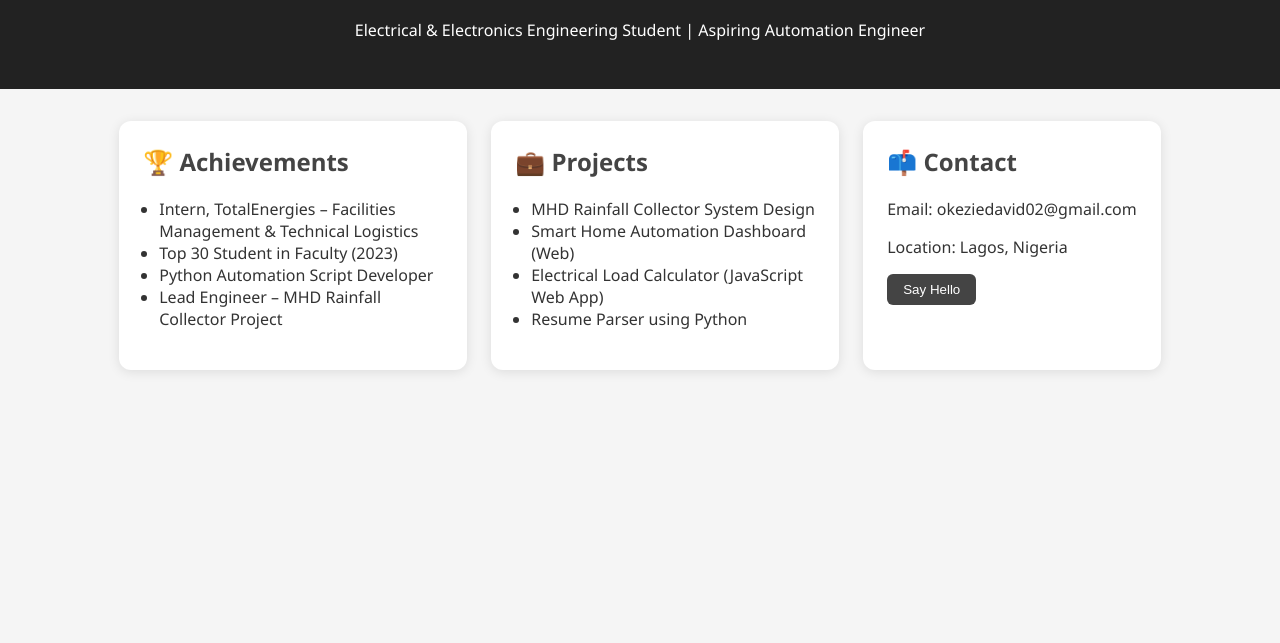
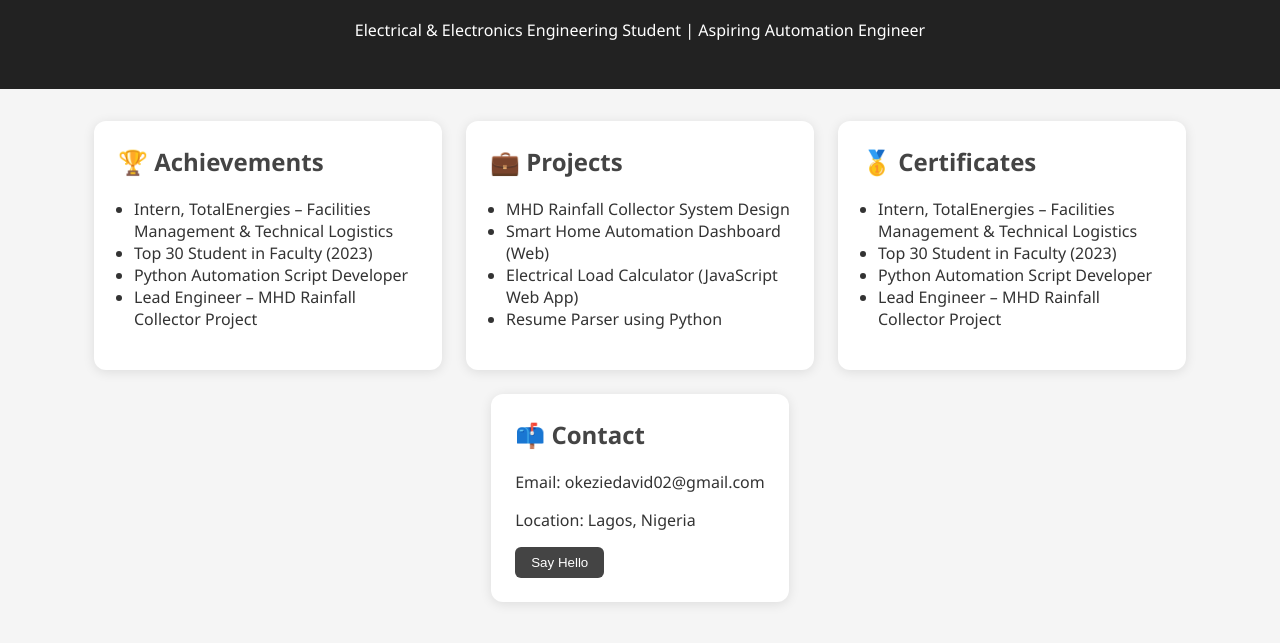
Before and after one commit to uzooke/portfolio, a plain HTML site: page index.html in a window 1280 px wide. Shown: the part 99-742 px from the top of the page. Drawn offline with Linux system fonts and the light colour scheme; a script that the page names is missing.

Commit message:
Update index.html

```diff
--- a/index.html
+++ b/index.html
@@ -34,6 +34,16 @@
     </div>
 
     <div class="card">
+      <h2>🥇 Certificates</h2>
+      <ul>
+        <li>Intern, TotalEnergies – Facilities Management & Technical Logistics</li>
+        <li>Top 30 Student in Faculty (2023)</li>
+        <li>Python Automation Script Developer</li>
+        <li>Lead Engineer – MHD Rainfall Collector Project</li>
+      </ul>
+    </div>
+
+    <div class="card">
       <h2>📫 Contact</h2>
       <p>Email: okeziedavid02@gmail.com</p>
       <p>Location: Lagos, Nigeria</p>
```
